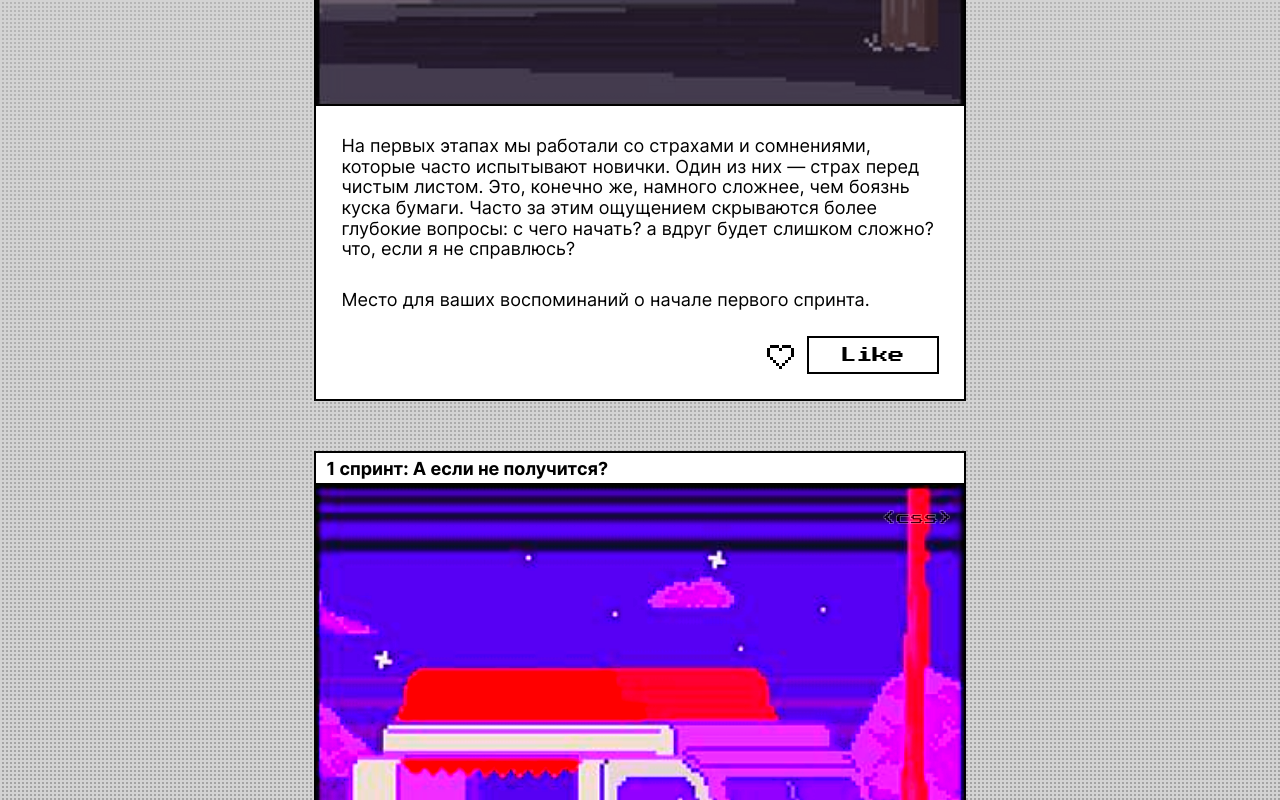
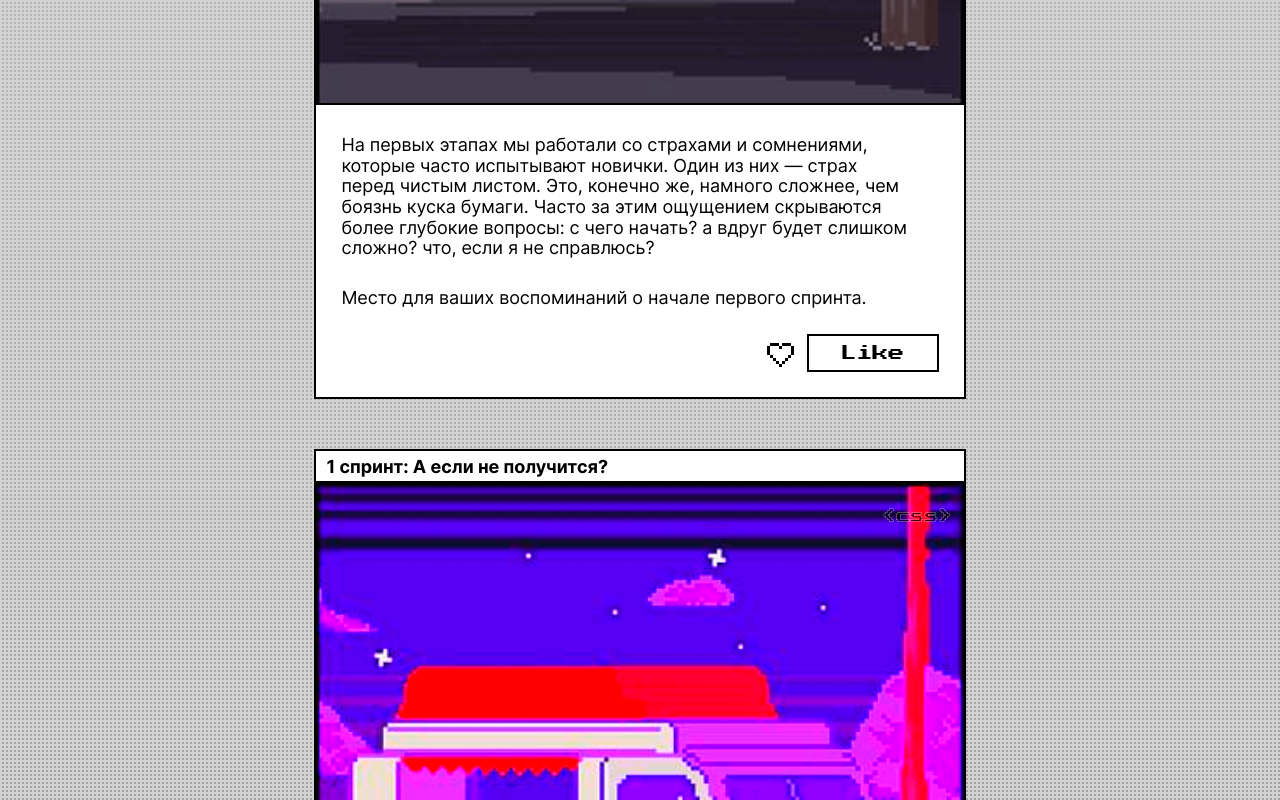
Before and after one commit to creator-of-masterpieces/zakrivayuschiy-teg-f, a website: page index.html in a window 1280 px wide. Shown: the part 2100-2900 px from the top of the page. Drawn offline with Linux system fonts and the light colour scheme.

Commit message:
Мелкие исправления

```diff
--- a/index.html
+++ b/index.html
@@ -108,8 +108,7 @@
           <div class="card__description-wrap">
             <p class="card__description">
               На первых этапах мы работали со страхами и сомнениями, которые
-              часто испытывают новички. Один из них — страх перед
-              чистым&nbsp;листом. Это, конечно же, намного сложнее, чем боязнь
+              часто испытывают новички. Один из них — страх перед&nbsp;чистым&nbsp;листом. Это, конечно же, намного сложнее, чем боязнь
               куска бумаги. Часто за этим ощущением скрываются более глубокие
               вопросы: с чего начать? а вдруг будет слишком сложно? что, если я
               не справлюсь?
--- a/styles/style.css
+++ b/styles/style.css
@@ -347,7 +347,11 @@
   }
 
   .card__description {
-    letter-spacing: 0;
+    letter-spacing: -0.06px;
+  }
+
+  .card__memories-place {
+    margin-block-start: 29px;
   }
 
   .memory-button {
```
